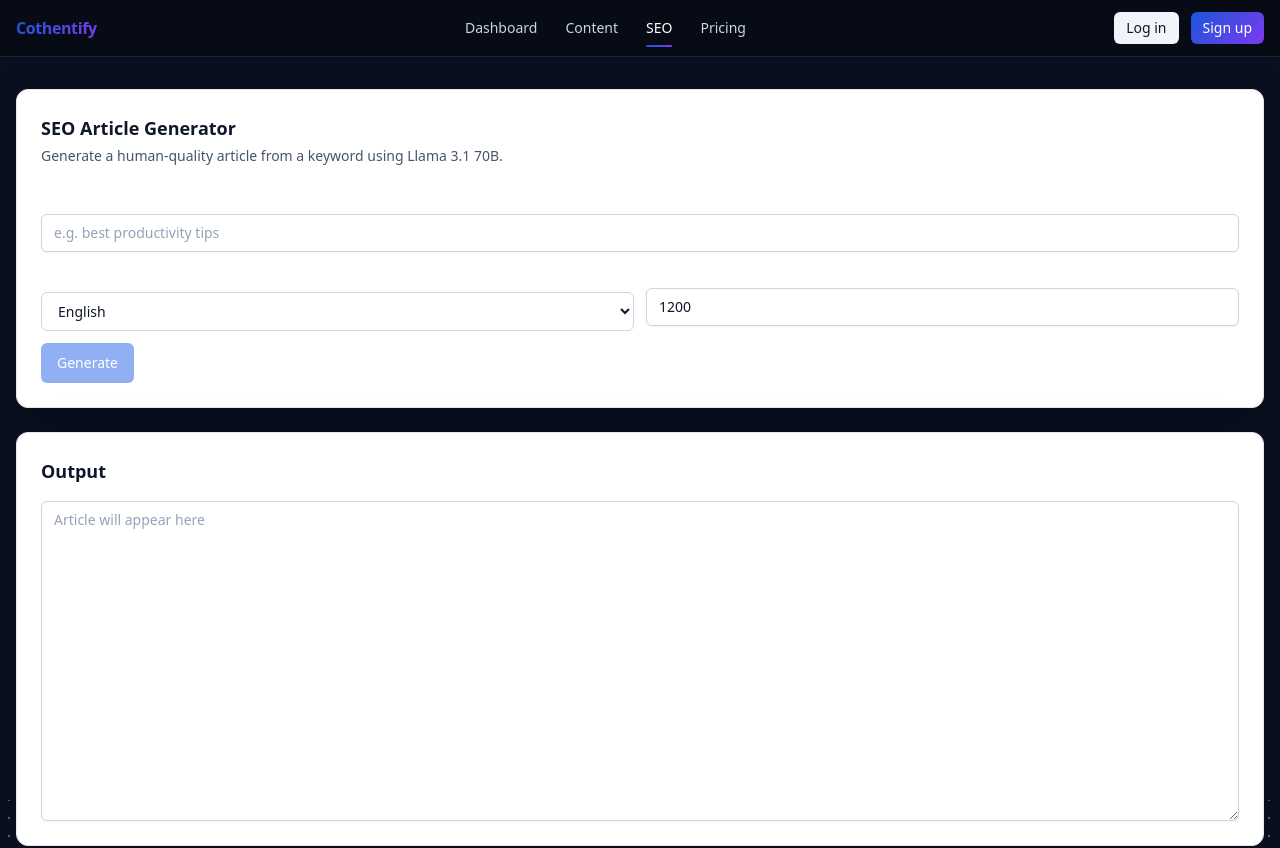
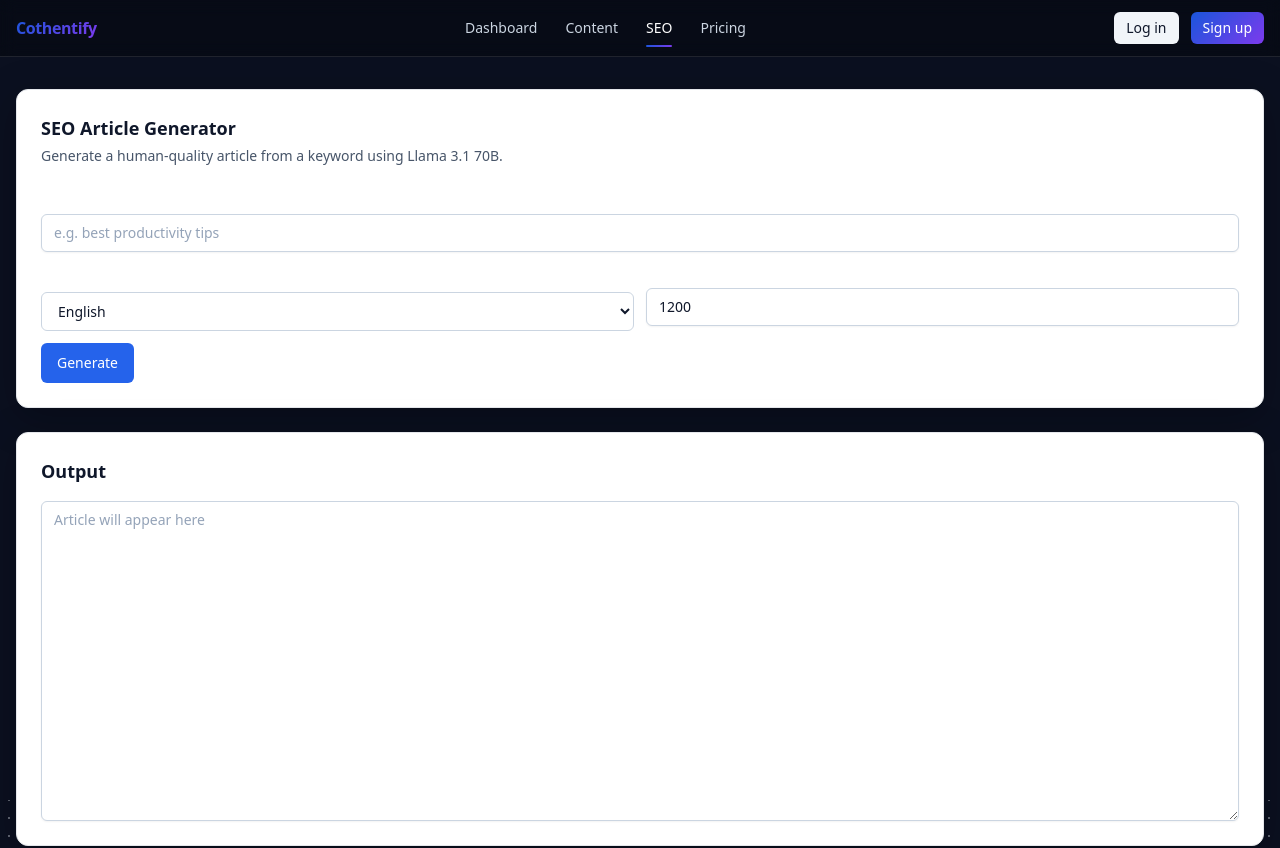
Before and after one commit to aouirdani/cothentify, a Next.js app in the folder apps/web/: page /seo in a window 1280 px wide. Shown: the top 848 px of the page. Built offline with nearby package versions, Linux system fonts and the light colour scheme; no server answers.

Commit message:
fix(seo): make Generate button always clickable; validate keyword in handler with inline error

```diff
--- a/apps/web/app/seo/page.tsx
+++ b/apps/web/app/seo/page.tsx
@@ -19,6 +19,11 @@ export default function SeoGeneratorPage() {
     setError(null);
     setContent('');
     try {
+      if (!keyword.trim()) {
+        setError('Please enter a keyword');
+        setLoading(false);
+        return;
+      }
       const res = await fetch('/api/seo/generate', {
         method: 'POST',
         headers: { 'Content-Type': 'application/json' },
@@ -65,7 +70,7 @@ export default function SeoGeneratorPage() {
           </div>
 
           <div className="flex items-center gap-3">
-            <Button onClick={generate} disabled={!keyword.trim() || loading}>{loading ? 'Generating…' : 'Generate'}</Button>
+            <Button onClick={generate} disabled={loading}>{loading ? 'Generating…' : 'Generate'}</Button>
           </div>
           {error && <div className="text-sm text-red-600">{error}</div>}
         </div>
```
